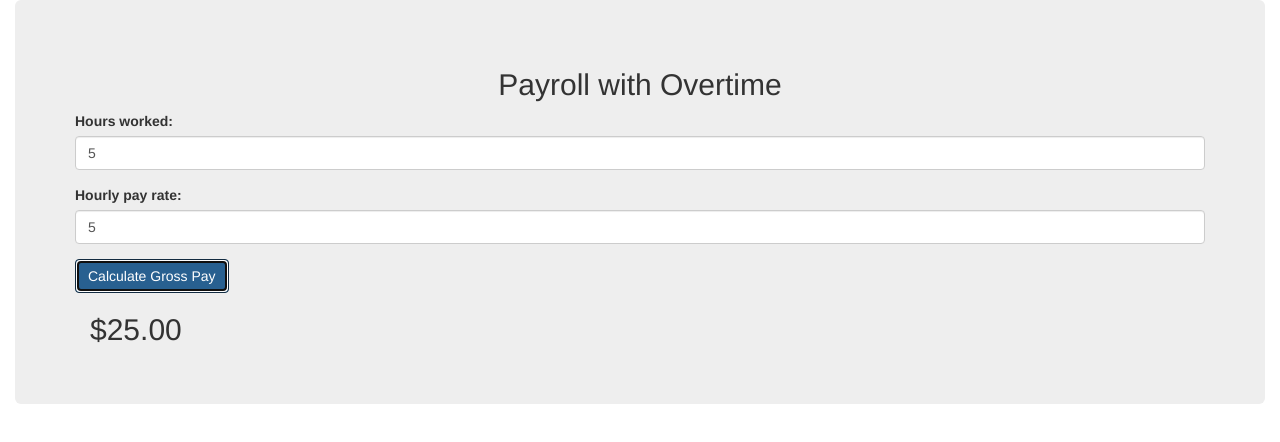
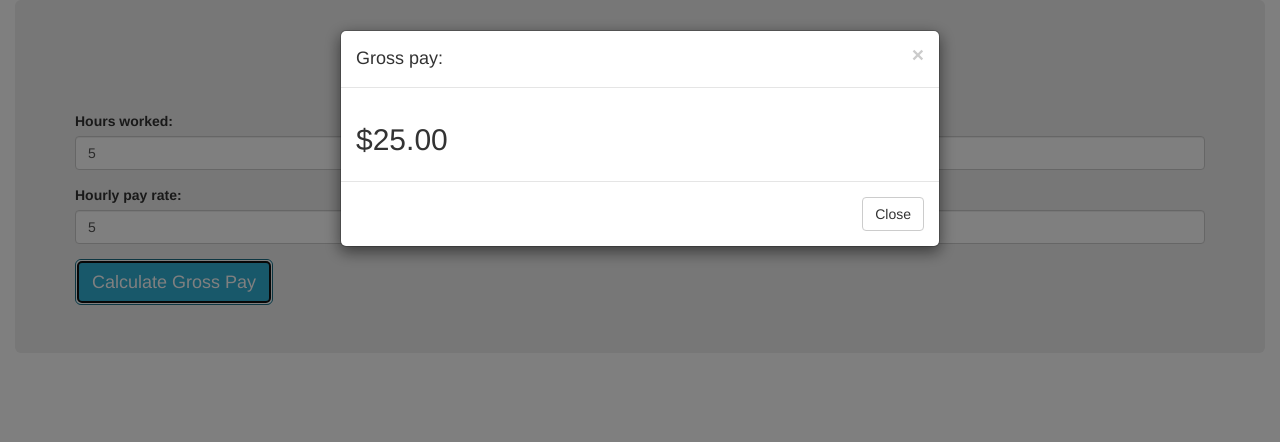
Before and after one commit to ge01/CS2JS_0402, a plain HTML site: page index.html in a window 1280 px wide. Both pictures are taken after typing "5", "5" into the empty fields and a click on the button "Calculate Gross Pay". Drawn offline with nearby package versions, Linux system fonts and the light colour scheme.

Commit message:
combined output with modal

```diff
--- a/index.html
+++ b/index.html
@@ -3,7 +3,7 @@
   <head>
     <meta charset="utf-8">
     <link rel="stylesheet" type="text/css" href="mystyle.css" />
-    <title>Change Counter</title>
+    <title>Payroll with Overtime</title>
     <meta charset="utf-8">
     <!-- Bootstrap 3 is mobile-first -->
     <meta name="viewport" content="width=device-width, initial-scale=1">
@@ -15,10 +15,12 @@
     <script src="http://maxcdn.bootstrapcdn.com/bootstrap/3.3.6/js/bootstrap.min.js"></script>
   </head>
   <body>
-    <!---->
+    <!-- .container-fluid spanning the entire width of viewport -->
     <div class="container-fluid">
+      <!-- jumbotron inside container to NOT extend to edge of screen -->
       <div class="jumbotron">
         <h2 class="text-center">Payroll with Overtime</h2>
+        <!-- form element defines a form that is used to collect user input -->
         <form>
           <div class="form-group">
             <label for="hoursWorked">Hours worked:</label>
@@ -28,14 +30,33 @@
             <label for="hourlyPayRate">Hourly pay rate:</label>
             <input id="hourlyPayRate" class="form-control" type="number" onclick="computePayroll" placeholder="Enter pay rate" />
           </div>
-          <button id="myBtn" type="button" class="btn btn-primary">Calculate Gross Pay</button>
+          <!-- Trigger the modal with a button -->
+          <button id="myBtn" type="button" class="btn btn-info btn-lg" data-toggle="modal" data-target="#myModal">
+            Calculate Gross Pay
+          </button>
         </form>
-        <div class="container-fluid">
-          <h2 id="outGrossPay"></h2>
+        <!-- Modal -->
+        <div class="modal fade" id="myModal" role="dialog">
+          <div class="modal-dialog">
+
+            <!-- Modal content -->
+            <div class="modal-content">
+              <div class="modal-header">
+                <button type="button" class="close" data-dismiss="modal">&times;</button>
+                <h4 class="modal-title">Gross pay:</h4>
+              </div>
+              <div class="modal-body">
+                <h2 id="outGrossPay"></h2>
+              </div>
+              <div class="modal-footer">
+                <button type="button" class="btn btn-default" data-dismiss="modal">Close</button>
+              </div>
+            </div>
+
+          </div>
         </div>
+
       </div>
-
-
     </div>
     <!--http://getbootstrap.com/css/-->
     <!--http://www.w3schools.com/bootstrap/tryit.asp?filename=trybs_grid_ex1&stacked=h-->
```
